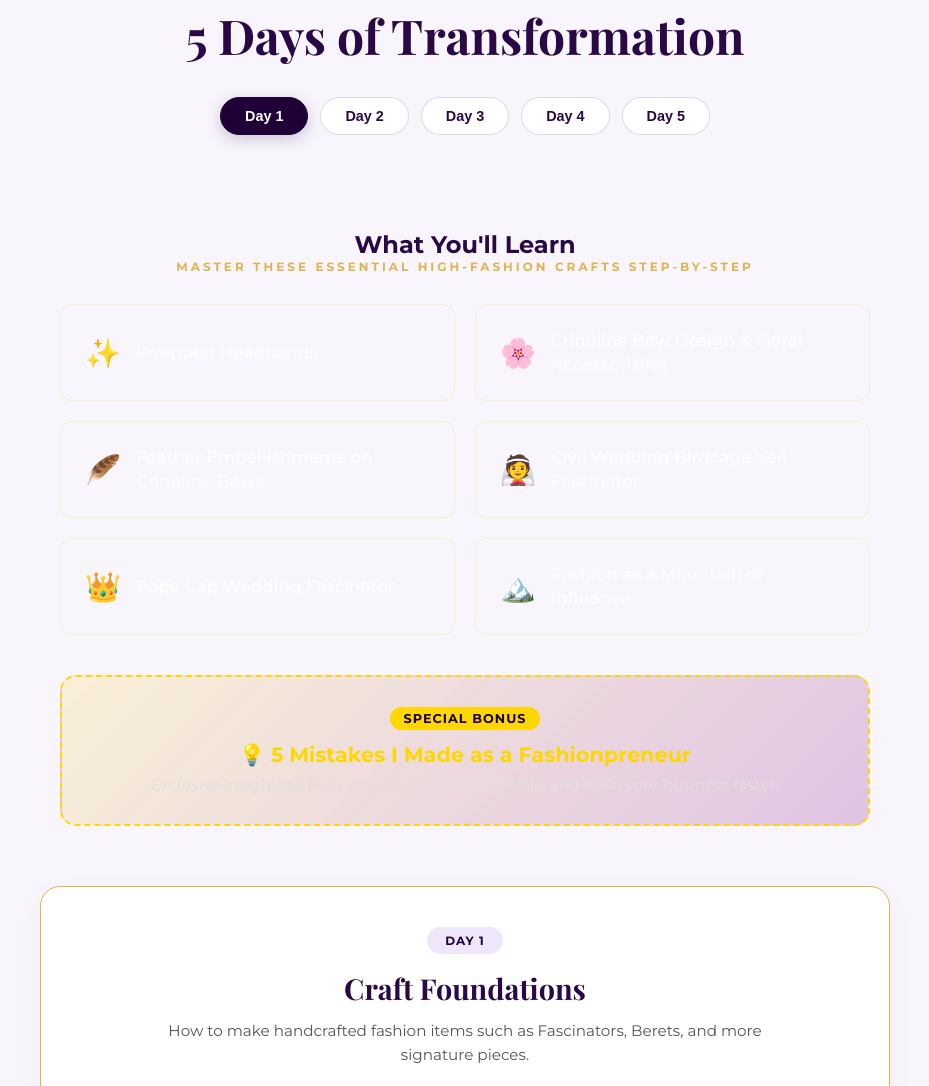
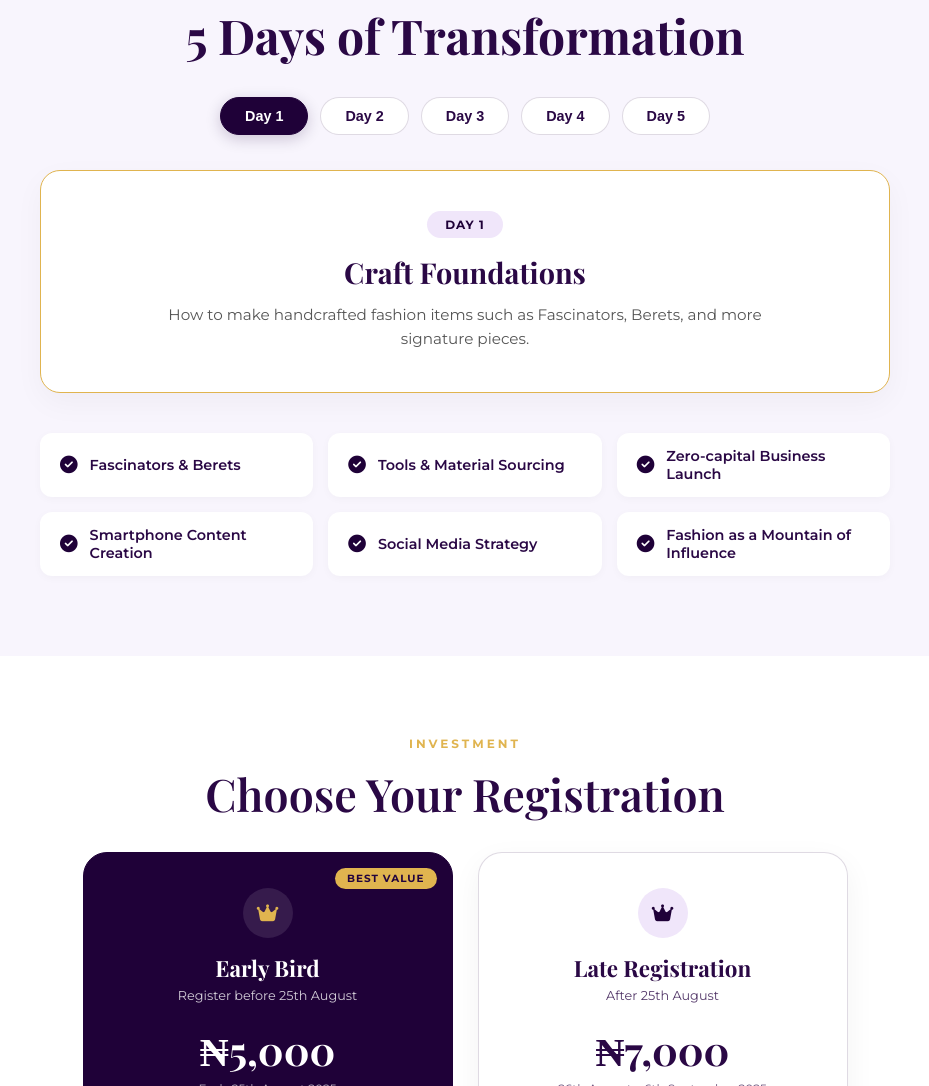
Before and after one commit to davidalade52-create/inner-beauty-palace, a website: page Frontend/index.html in a window 1280 px wide. Shown: the part 1209-2295 px from the top of the page, without its empty margins (175-1104 px from the left). Drawn offline with nearby package versions, Linux system fonts and the light colour scheme; a web font is replaced by a local one.

```diff
--- a/Frontend/index.css
+++ b/Frontend/index.css
@@ -147,84 +147,6 @@
         .topic-pill { background: #ffffff; border-radius: 12px; padding: 14px 20px; display: flex; align-items: center; gap: 12px; box-shadow: 0 2px 8px rgba(0,0,0,0.03); text-align: left; font-size: 0.9rem; font-weight: 600; color: var(--text-dark); }
         .topic-pill i { color: var(--bg-purple-dark); font-size: 1.1rem; }
 
-        /* What You'll Learn Section */
-.learn-section {
-  padding: 60px 20px;
-  text-align: center;
-}
-
-.learn-grid {
-  display: grid;
-  grid-template-columns: repeat(auto-fit, minmax(280px, 1fr));
-  gap: 20px;
-  margin-top: 30px;
-}
-
-.learn-card {
-  background: rgba(255, 255, 255, 0.05);
-  border: 1px solid rgba(255, 215, 0, 0.2);
-  border-radius: 12px;
-  padding: 24px;
-  text-align: left;
-  transition: transform 0.3s ease, border-color 0.3s ease;
-  display: flex;
-  align-items: center;
-  gap: 15px;
-}
-
-.learn-card:hover {
-  transform: translateY(-5px);
-  border-color: #ffd700;
-  box-shadow: 0 8px 20px rgba(255, 215, 0, 0.15);
-}
-
-.learn-icon {
-  font-size: 1.8rem;
-}
-
-.learn-card h3 {
-  font-size: 1.05rem;
-  font-weight: 500;
-  color: #ffffff;
-  margin: 0;
-  line-height: 1.4;
-}
-
-/* Bonus Card Styling */
-.bonus-card {
-  margin-top: 40px;
-  background: linear-gradient(135deg, rgba(255, 215, 0, 0.15), rgba(128, 0, 128, 0.2));
-  border: 2px dashed #ffd700;
-  border-radius: 16px;
-  padding: 30px 24px;
-  position: relative;
-  text-align: center;
-}
-
-.bonus-badge {
-  display: inline-block;
-  background-color: #ffd700;
-  color: #1a002c;
-  font-weight: bold;
-  font-size: 0.8rem;
-  padding: 4px 14px;
-  border-radius: 20px;
-  margin-bottom: 12px;
-  letter-spacing: 1px;
-}
-
-.bonus-card h3 {
-  color: #ffd700;
-  font-size: 1.3rem;
-  margin-bottom: 8px;
-}
-
-.bonus-card p {
-  color: #e0e0e0;
-  font-size: 0.95rem;
-  margin: 0;
-}
-
         /* ----------------------------------
            SECTION 4: CHOOSE YOUR REGISTRATION
         ----------------------------------- */
--- a/Frontend/index.html
+++ b/Frontend/index.html
@@ -72,52 +72,6 @@
                 <button class="day-tab" onclick="switchDay(5)">Day 5</button>
             </div>
 
-            <!-- What You'll Learn Section -->
-<section class="learn-section">
-  <div class="container">
-    <h2 class="section-title">What You'll Learn</h2>
-    <p class="section-subtitle">Master these essential high-fashion crafts step-by-step</p>
-
-    <div class="learn-grid">
-      <div class="learn-card">
-        <span class="learn-icon">✨</span>
-        <h3>Wrapped Headbands</h3>
-      </div>
-
-      <div class="learn-card">
-        <span class="learn-icon">🌸</span>
-        <h3>Crinoline Bow Design & Floral Accessorizing</h3>
-      </div>
-
-      <div class="learn-card">
-        <span class="learn-icon">🪶</span>
-        <h3>Feather Embellishments on Crinoline Bows</h3>
-      </div>
-
-      <div class="learn-card">
-        <span class="learn-icon">👰</span>
-        <h3>Civil Wedding Birdcage Veil Fascinator</h3>
-      </div>
-
-      <div class="learn-card">
-        <span class="learn-icon">👑</span>
-        <h3>Pope Cap Wedding Fascinator</h3>
-      </div>
-
-      <div class="learn-card">
-        <span class="learn-icon">🏔️</span>
-        <h3>Fashion as a Mountain of Influence</h3>
-      </div>
-    </div>
-
-    <!-- Bonus Card -->
-    <div class="bonus-card">
-      <div class="bonus-badge">SPECIAL BONUS</div>
-      <h3>💡 5 Mistakes I Made as a Fashionpreneur</h3>
-      <p>Exclusive insights to help you avoid common pitfalls and scale your business faster.</p>
-    </div>
-  </div>
-</section>
             <div class="day-card">
                 <span class="day-badge" id="cardDayBadge">DAY 1</span>
                 <h3 class="card-day-title" id="cardDayTitle">Craft Foundations</h3>
--- a/Frontend/index.js
+++ b/Frontend/index.js
@@ -1,44 +1,22 @@
-// Curriculum Dynamic Content Switcher
-        const dayData = {
-            1: { badge: "DAY 1", title: "Craft Foundations", desc: "How to make handcrafted fashion items such as Fascinators, Berets, and more signature pieces." },
-            2: { badge: "DAY 2", title: "Tools & Material Sourcing", desc: "Sourcing premium materials affordably and mastering essential tool handling for professional finish." },
-            3: { badge: "DAY 3", title: "Zero-capital Business Launch", desc: "Building your business structure and generating pre-orders with zero initial production capital." },
-            4: { badge: "DAY 4", title: "Smartphone Content & Strategy", desc: "Capturing stunning photos, editing videos with your phone, and driving sales through social media." },
-            5: { badge: "DAY 5", title: "Fashion as Influence", desc: "Mistakes to avoid in Fashion-preneurship and a deeper understanding of fashion as a mountain of influence." }
-        };
-
-        function switchDay(dayNumber) {
-            document.querySelectorAll('.day-tab').forEach((tab, index) => {
-                if (index + 1 === dayNumber) {
-                    tab.classList.add('active');
-                } else {
-                    tab.classList.remove('active');
-                }
-            });
-
-            document.getElementById('cardDayBadge').innerText = dayData[dayNumber].badge;
-            document.getElementById('cardDayTitle').innerText = dayData[dayNumber].title;
-            document.getElementById('cardDayDesc').innerText = dayData[dayNumber].desc;
-        }
-
-        // Form Submit Handler
 document.getElementById('registrationForm').addEventListener('submit', async (e) => {
   e.preventDefault();
+
   const responseMsg = document.getElementById('responseMsg');
   responseMsg.innerText = "Submitting registration...";
-            responseMsg.style.color = "#ebd8ff";
+  responseMsg.style.color = "#ffd700";
 
   const payload = {
     fullName: document.getElementById('fullName').value,
     email: document.getElementById('email').value,
     phone: document.getElementById('phone').value,
+    whatsapp: document.getElementById('whatsapp').value,
     gender: document.getElementById('gender').value,
     location: document.getElementById('location').value,
     motivation: document.getElementById('motivation').value
   };
 
   try {
-                const response = await fetch('http://localhost:5000/api/register', {
+    const response = await fetch('/api/student/register', {
       method: 'POST',
       headers: { 'Content-Type': 'application/json' },
       body: JSON.stringify(payload)
@@ -55,9 +33,11 @@
       responseMsg.innerText = result.error || "Registration failed.";
     }
   } catch (error) {
+    console.error("Error submitting form:", error);
     responseMsg.style.color = "#ff8080";
     responseMsg.innerText = "Server connection error.";
   }
+});
 
 async function checkRegistration() {
   const query = document.getElementById('lookupInput').value.trim();
@@ -68,7 +48,7 @@
   resultDiv.innerHTML = "Searching...";
 
   try {
-        const response = await fetch('http://localhost:5000/api/student/lookup', {
+    const response = await fetch('/api/student/lookup', {
       method: 'POST',
       headers: { 'Content-Type': 'application/json' },
       body: JSON.stringify({ query })
@@ -79,20 +59,18 @@
     if (response.ok) {
       const data = res.data;
       resultDiv.innerHTML = `
-                <div style="background: rgba(224, 180, 79, 0.15); border: 1px solid var(--gold-primary); padding: 15px; border-radius: 10px; color: white;">
-                    <p style="color: var(--gold-primary); font-weight: bold;">Status: Registered ✅</p>
-                    <p><strong>Code:</strong> ${data.registrationCode}</p>
+        <div style="background: rgba(224, 180, 79, 0.15); border: 1px solid #ffd700; padding: 15px; border-radius: 8px; margin-top: 15px;">
+          <p style="color: var(--gold-primary); font-weight: bold; margin-bottom: 5px;">Registration Found!</p>
           <p><strong>Name:</strong> ${data.fullName}</p>
           <p><strong>Email:</strong> ${data.email}</p>
-                    <p><strong>Phone:</strong> ${data.phone}</p>
-                    <p><strong>Location:</strong> ${data.location}</p>
+          <p><strong>Registration Code:</strong> <span style="color: #ffd700;">${data.registrationCode}</span></p>
         </div>
       `;
     } else {
-            resultDiv.innerHTML = `<p style="color: #ff8080;">${res.error}</p>`;
+      resultDiv.innerHTML = `<p style="color: #ff8080; margin-top: 10px;">${res.error || 'Registration record not found.'}</p>`;
     }
-    } catch (err) {
-        resultDiv.innerHTML = `<p style="color: #ff8080;">Server error. Please try again.</p>`;
+  } catch (error) {
+    console.error("Error checking status:", error);
+    resultDiv.innerHTML = `<p style="color: #ff8080; margin-top: 10px;">Unable to fetch registration status.</p>`;
   }
 }
-        });
```
Lines whose indentation alone changed are shown as unchanged.
